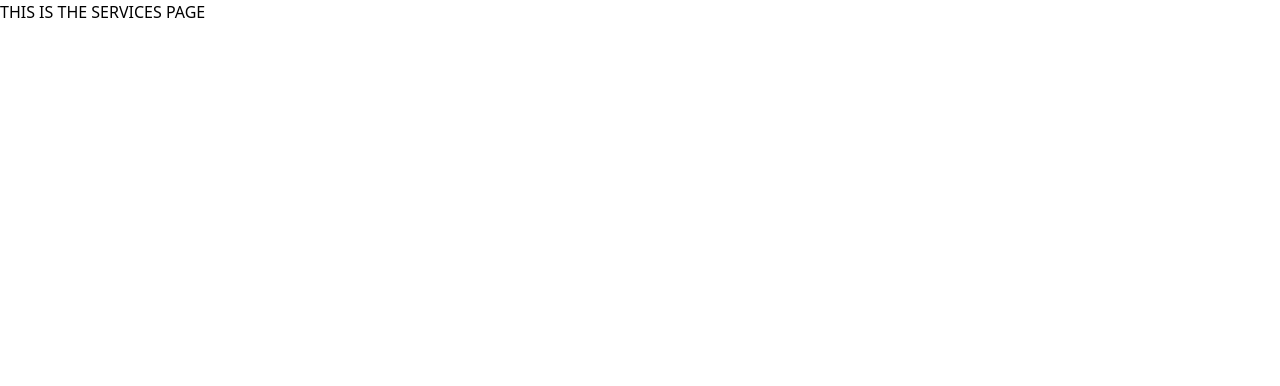
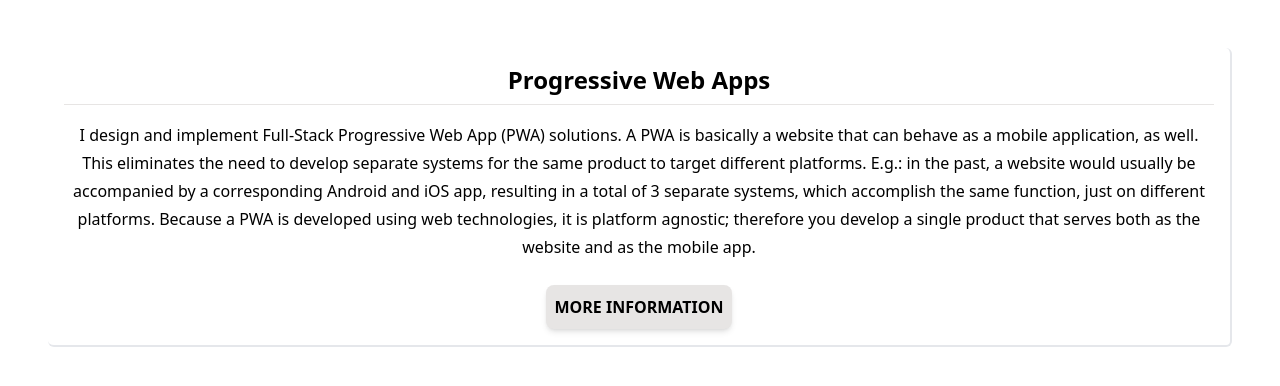
Before and after one commit to onehoax/portfolio, a Nuxt app: page /services in a window 1280 px wide. Shown: the top 386 px of the page. Built offline with nearby package versions, Linux system fonts and the light colour scheme.

Commit message:
add: services page

```diff
--- a/pages/index.vue
+++ b/pages/index.vue
@@ -1,7 +1,12 @@
 <template>
   <main class="main-content-wrapper">
-    <div class="main-content text-center">
-      <h1 class="content-heading">General</h1>
+    <div class="main-content text-center leading-7">
+      <h1 class="content-heading">Professional</h1>
+      <p class="mt-4">
+        I am a Full-Stack TypeScript Developer with experience in the banking industry and a variety of other fields; I
+        design and implement Full-Stack Progressive Web App (PWA) solutions following agile methodologies.
+      </p>
+      <h1 class="content-heading mt-6">General</h1>
       <p class="mt-4">
         My name is Carlos Andres Osorio. I was born in Colombia but moved to Toronto, Canada in 2006. I lived in Toronto
         for over 15 years, then moved back to Colombia in 2023, and am currently residing in it. I am very passionate
@@ -29,7 +34,7 @@
         CIBC as I was moving back to Colombia and have been working independently ever since. I have worked with various
         technologies throughout my career, but I have mostly used Java, RDBMSs, and web technologies. I am currently
         submerged in the web world, specifically using PostgreSQL, Prisma, TypeScript, Node, Nest, Nuxt, and Tailwind to
-        design and implement Full-Stack PWA solutions.
+        design and implement Full-Stack PWA solutions following agile methodologies.
       </p>
     </div>
   </main>
--- a/pages/services.vue
+++ b/pages/services.vue
@@ -1,5 +1,22 @@
 <template>
-  <div>THIS IS THE SERVICES PAGE</div>
+  <main class="main-content-wrapper">
+    <div class="main-content text-center leading-7">
+      <h1 class="content-heading">Progressive Web Apps</h1>
+      <p class="mt-4">
+        I design and implement Full-Stack Progressive Web App (PWA) solutions. A PWA is basically a website that can
+        behave as a mobile application, as well. This eliminates the need to develop separate systems for the same
+        product to target different platforms. E.g.: in the past, a website would usually be accompanied by a
+        corresponding Android and iOS app, resulting in a total of 3 separate systems, which accomplish the same
+        function, just on different platforms. Because a PWA is developed using web technologies, it is platform
+        agnostic; therefore you develop a single product that serves both as the website and as the mobile app.
+      </p>
+      <button
+        class="p-2 mt-6 uppercase font-semibold bg-stone-200 shadow-md rounded-lg hover:bg-red-400 hover:text-white transition ease-out duration-300"
+      >
+        <NuxtLink to="/contact"> More information </NuxtLink>
+      </button>
+    </div>
+  </main>
 </template>
 
 <script setup lang="ts"></script>
```
